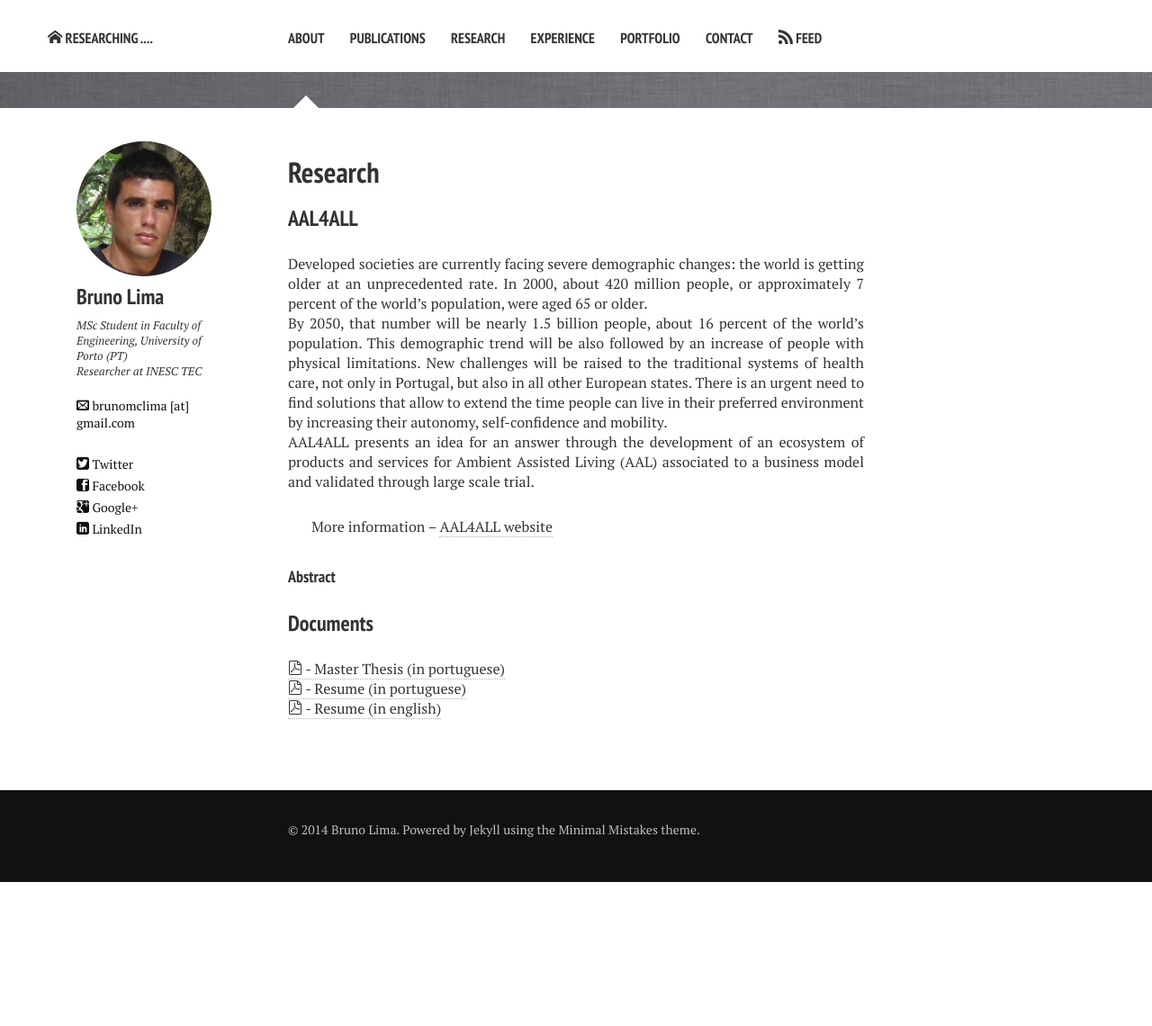
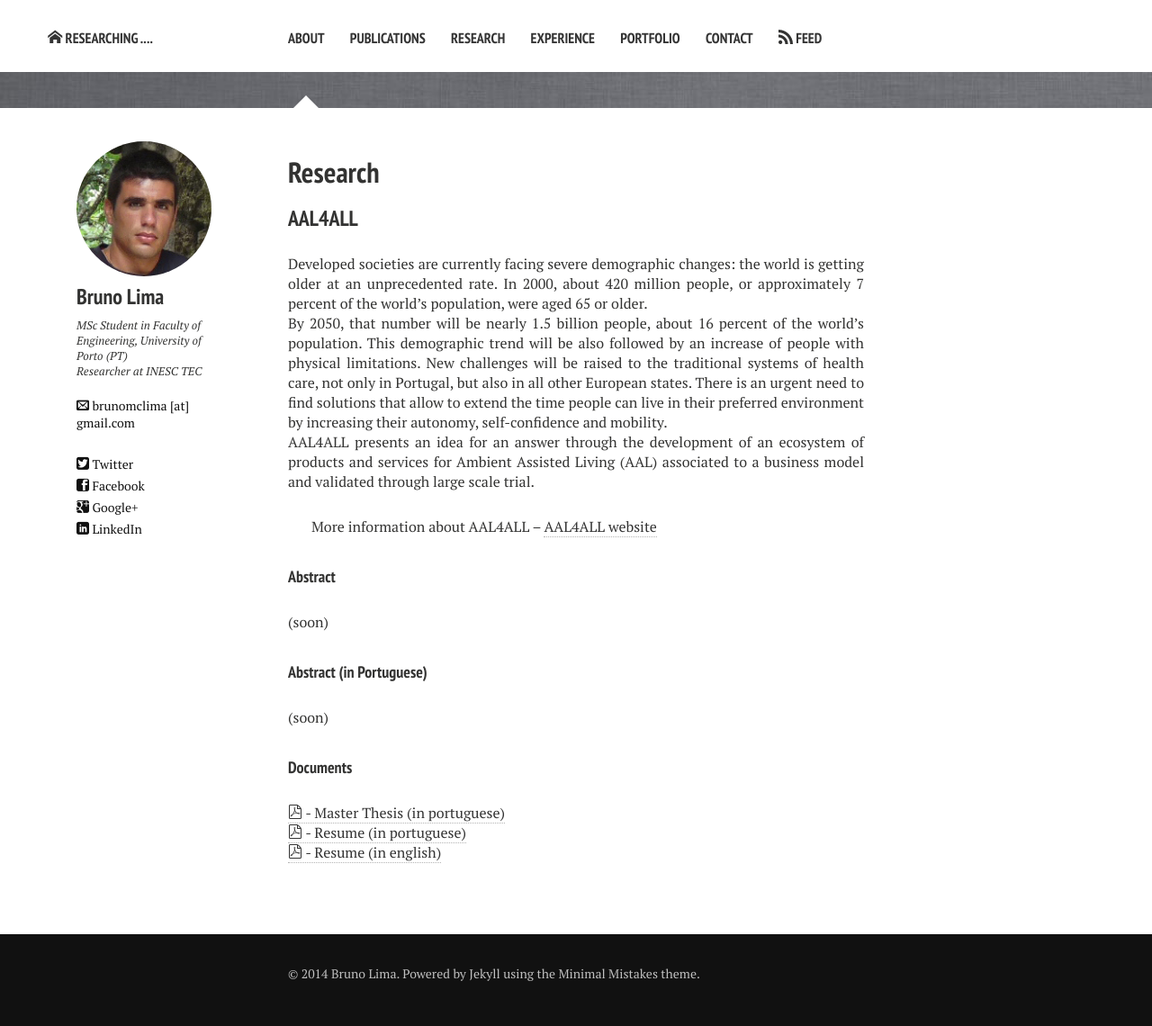
Before and after one commit to Bruno-Lima/Bruno-Lima.github.io, a Jekyll site: the page built from research.md, in a window 1280 px wide. Shown: the whole page at 90% size. Built offline with Jekyll 4.4.1, drawn with Linux system fonts in a browser that asks for light colours; nearby versions of some CDN libraries; before the commit the page ends 980 px from its top, so only the background shows below that.

Commit message:
fix bugs

```diff
--- a/research.md
+++ b/research.md
@@ -5,6 +5,7 @@ title: Research
 image:
   feature: black_bar.jpg
 ---
+
 
 
 
@@ -16,14 +17,18 @@ New challenges will be raised to the traditional systems of health care, not onl
 AAL4ALL presents an idea for an answer through the development of an ecosystem of products and services for Ambient Assisted Living (AAL) associated to a business model and validated through large scale trial.<br/>
 <br/>
 
-More information -- [AAL4ALL website](http://www.aal4all.org/)
+More information about AAL4ALL -- [AAL4ALL website](http://www.aal4all.org/)
 
 
 #### Abstract
 
+(soon)
 
+#### Abstract (in Portuguese)
 
-### Documents
+(soon)
+
+####  Documents
 <a href="../thesis/thesis.pdf"><i class="icon-pdf"></i> - Master Thesis (in portuguese) </a> <br/>
 <a href="../thesis/resume_p.pdf"><i class="icon-pdf"></i> - Resume (in portuguese) </a> <br/>
 <a href="../thesis/resume_e.pdf"><i class="icon-pdf"></i> - Resume (in english) </a> <br/>
```
